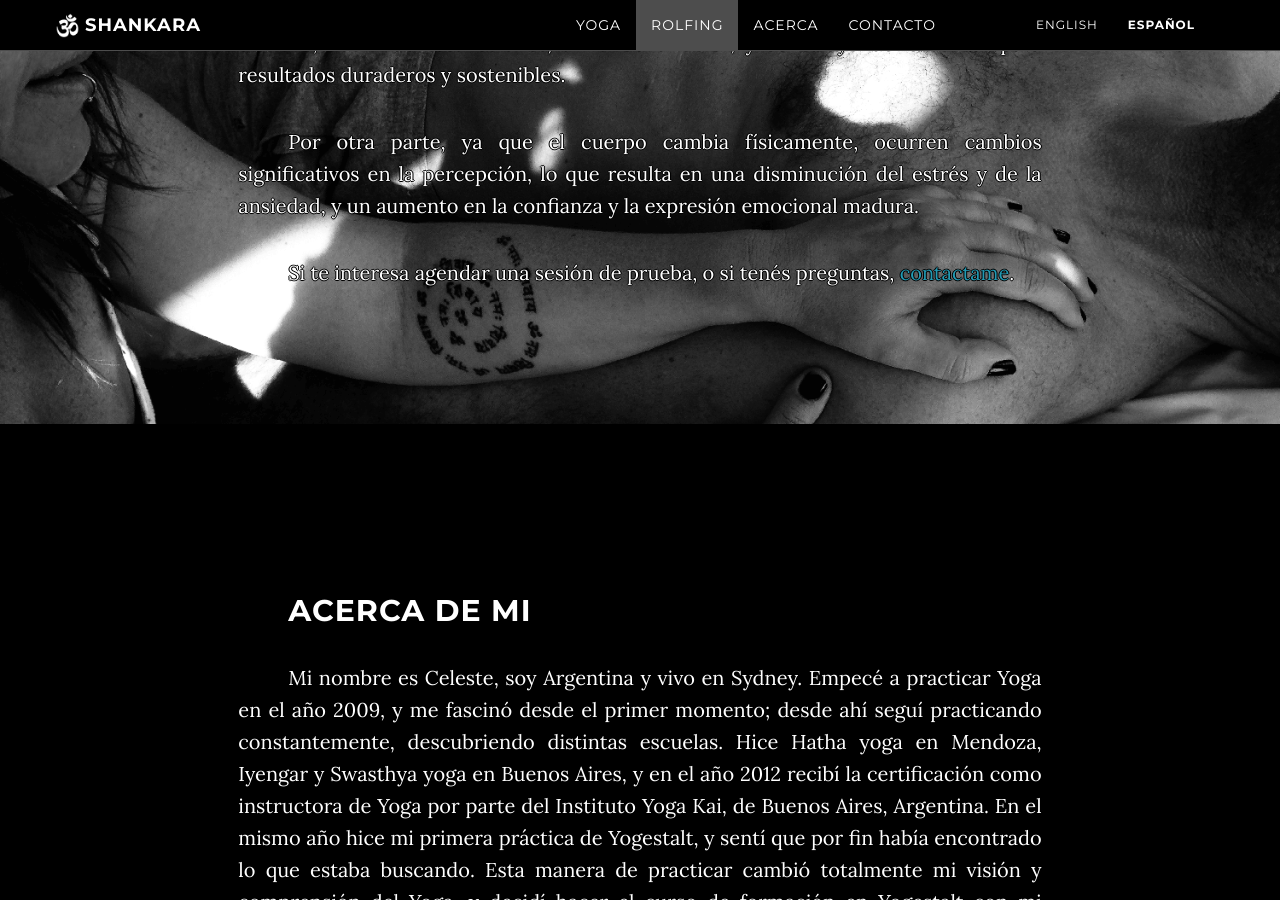
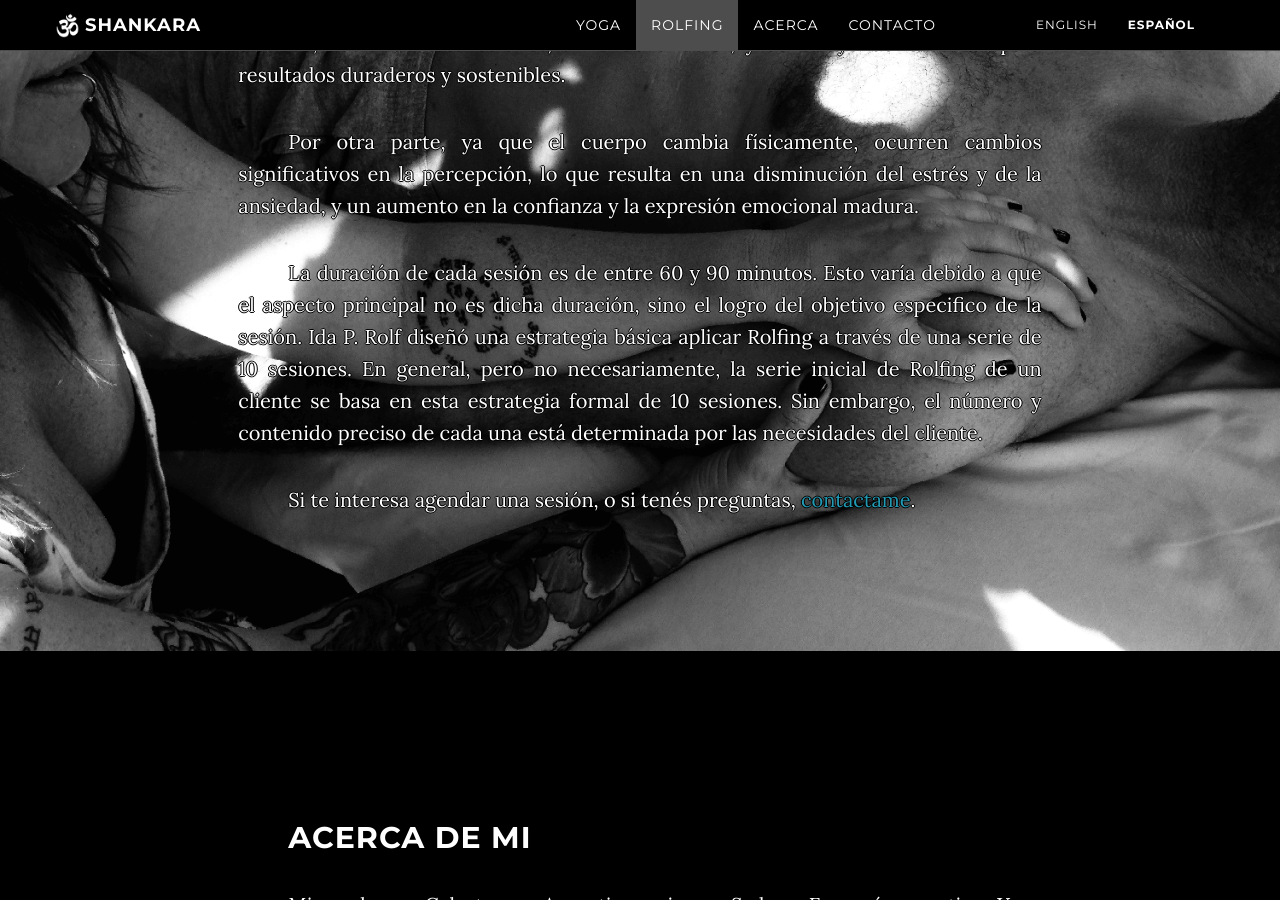
Before and after one commit to cele-carrillo/om_shankara, a Jekyll site: the page built from es/index.html, in a window 1280 px wide and 900 px high, scrolled down 3658 px. Built offline with Jekyll 4.4.1, drawn with Linux system fonts in a browser that asks for light colours; some of the changed text lies outside the part shown.

Commit message:
actualizacion textos

```diff
--- a/_config.yml
+++ b/_config.yml
@@ -65,17 +65,18 @@ t:
       - "Yogestalt is the type of Yoga that I practice, study and teach, and is the name given to the practice of various forms of Yoga in the light of Gestalt therapy. Practice through which a process of transformation starts, in which opposites, as well as the tension between them, become apparent. This allows us to know and integrate the opposites in ourselves. Some of the opposites we try to integrate are: flexibility and rigidity, strength and weakness, contraction and expansion, dispersal and concentration, fantasy and reality, lack and presence, discomfort and comfort, what’s open and what’s closed, what’s free and what’s oppressed, pain and pleasure, apathy and vitality, courage and shame, what’s rejected and what’s accepted, anger and serenity, joy and sorrow, anguish and relief, restlessness and peace, fear and love."
       - "During the practice, different ways of breathing are explored, as well as various forms of stretching and strengthening. We also attempt to generate, in various different ways, stimuli on the organic and energetic aspects, and to deepen the contemplative aspect by using sound vibrations and symbolic gestures. Finally, we aim for the integration of our oneiric and vigil worlds. Always with the intention of being present, putting into practice the contemplative aspect that yoga offers to deepen the perception of the here and now; contemplating and observing ourselves, as proposed by the Gestalt therapy, in a non-interpretative and essentially descriptive way, focusing on what is being perceived and felt here and now. This subjective perception is essential, and invites the practitioner to trust what he feels, rediscovering organic ways of practicing, which frees the roads that connect our bodily, emotional, mental and intuitive aspects."
       - "The practice guides us in finding our innate potential, starting the journey towards our own center, regaining the ability to trust ourselves. This experience, which is unique, diverse and personal, strengthens our confidence in the resources available to us, helping us live in a genuine way, free of conditionings."
-      - "If you want to schedule a trial class, or if you have questions, <a href='#contact'>contact me</a>."
+      - "If you want to schedule a class, or if you have questions, <a href='#contact'>contact me</a>."
 
     content_rolfing:
       - "" # Extra empty paragraph for better visualization
       - "Rolfing® Structural Integration, originally developed by Dr. Ida Rolf, PhD, is based on the premise that the quality of life and well-being depend in part on the person’s capacity to adapt to the field of gravity. Rolfing is an approach to helping the person live and function with greater ease, grace and efficiency in the field of gravity. In particular, Rolfing helps us use gravity as an ally in the manifestation of the human upright posture, as well as in the uniquely human activities and place in the world that uprightness permits."
-      - "Rolfing® Structural Integration can significantly improve your body‘s structure, posture and movement by releasing accumulated tensions and strains through a process involving soft tissue manipulation and movement education."
+      - "Rolfing Structural Integration can significantly improve your body‘s structure, posture and movement by releasing accumulated tensions and strains through a process involving soft tissue manipulation and movement education."
       - "Rolfing can help athletes, dancers, actors, musicians, yoga and martial arts practitioners, or anyone wishing to improve their body awareness and physical performance. As well as people of all ages with histories of pain and discomfort, and anyone hoping to rediscover freedom and ease of movement."
-      - "Rolfers™ work with the body’s soft tissue, specifically connective tissue called fascia. Fascia gives muscles, organs and the human body support, their characteristic shape, and being highly enervated is key to perception, posture, coordination and movement. A Rolfer uses their unique quality of touch during a series of sessions that engage the entire body in a very precise way, while also inviting client participation through movement. Working together, Rolfer and client seek to encourage new postural and movement patterns that are more comfortable and efficient – resolving pain and discomfort, adding ease and grace to every client’s life."
+      - "Rolfers™ work with the body’s soft tissue, specifically connective tissue called fascia. Fascia gives muscles, organs and the human body support and their characteristic shape, and since it's highly enervated it's key to perception, posture, coordination and movement. A Rolfer uses their unique quality of touch during a series of sessions that engage the entire body in a very precise way, while also inviting client participation through movement. Working together, Rolfer and client seek to encourage new postural and movement patterns that are more comfortable and efficient – resolving pain and discomfort, adding ease and grace to every client’s life."
       - "Rolfing works, because it initiates structural changes that restore the entire body to a more natural order. The body’s inherent capacity to adapt relaxes, corrects and integrates misalignments and imbalances. This allows posture and movement patterns to adjust towards their most efficient and at-ease form, freeing restrictions, alleviating pain, and building a foundation for lasting and sustainable results."
       - "Moreover, as the body changes physically, significant shifts in perception occur as well, resulting in lowered stress and anxiety, increased confidence and maturing emotional expression"
-      - "If you have questions, or if you want to book a session, <a href='#contact'>contact me</a>."
+      - "Sessions are usually between 60 and 90 minutes long. This varies because the important aspect here is not the duration but the accomplishment of the specific session's goals. Ida P. Rolf designed a basic strategy to deliver Rolfing as a series of 10 sessions. Generally, but not necessarily, a client's initial Rolfing series is based on this formal 10-sessions strategy. However, the number of sessions and precise content of each is determined by the client's needs and best interests."
+      - "If you want to book a session, or ask a question, <a href='#contact'>contact me</a>."
 
     content_about:
       - "My name is Celeste, I'm from Argentina and I live in Sydney. I started practicing yoga in 2009, and it fascinated me from the very first moment; from then on I kept practicing and discovering different schools. I practiced Hatha yoga in Mendoza, and Iyengar and Swasthya yoga in Buenos Aires, and in 2012 I received the certification as Yoga instructor from the Yoga Kai Institute, in Buenos Aires, Argentina. During that year, I also practiced Yogestalt for the very first time, and I felt that I had finally found what I was looking for. This way of practicing totally changed my view and understanding of Yoga, and I decided to do the Yogestalt training course with my teacher, Ricardo Risso Patron, in 2013, in Buenos Aires, Argentina. Since then I am studying with him, practicing, learning, deepening my knowledge and understanding."
@@ -118,7 +119,7 @@ t:
       - "Yogestalt es el tipo de Yoga que yo practico, estudio y enseño, y es el nombre que recibe la práctica de las diversas formas de Yoga bajo la luz de la Terapia Gestalt. Práctica a través de la cual se inicia un proceso de transformación en el que los opuestos se hacen presentes, así como también la tensión que existe entre ellos. Esto nos permite conocer e integrar los opuestos en nosotros mismos. Algunos de los opuestos que intentamos integrar son la flexibilidad con la rigidez, la fuerza con la debilidad, la contracción con la ampliación, la dispersión con la concentración, la fantasía con la realidad, la ausencia con la presencia, la incomodidad con la comodidad, lo abierto con lo cerrado, lo oprimido con lo liberado, el dolor con el placer, la apatía con la vitalidad, la vergüenza con el coraje, lo rechazado con lo aceptado, la ira con la serenidad, la alegría con la tristeza, la angustia con el alivio, la intranquilidad con la tranquilidad, el miedo con el amor."
       - "En la práctica se proponen diferentes maneras de respirar, y se invita a descubrir y experimentar diversas formas de estirarse y fortalecerse, a practicar variadas maneras de generar estímulos sobre el aspecto orgánico y energético, a profundizar el aspecto contemplativo, a usar vibraciones sonoras, a profundizar en gestos simbólicos, y a integrar el mundo onírico con el de la vigilia. Siempre con la intención de estar presente, poniendo en práctica el aspecto contemplativo que el Yoga ofrece para profundizar en el aquí-ahora; contemplándonos, como propone la Terapia Gestalt, de forma esencialmente descriptiva, no interpretativa, poniendo el foco sobre lo que se está percibiendo y sintiendo en el momento. Esta percepción subjetiva es fundamental, e invita al practicante a que confíe en lo que siente, redescubriendo formas orgánicas de practicar, que liberan los caminos que conectan nuestro aspecto corporal, con el emocional, con el mental y el intuitivo."
       - "La práctica nos lleva a que nos encontremos con nuestro potencial innato, iniciando nuestro viaje hacia nuestro propio centro, recuperando la posibilidad de apoyarnos en nosotros mismos. Esta experiencia, que es única, diversa y personal, fortalece nuestra confianza en los recursos de los que disponemos como personas, intentando vivir de una manera auténtica y libre de condicionamientos."
-      - "Si te interesa agendar una clase de prueba, o si tenés preguntas, <a href='#contact'>contactame</a>."
+      - "Si te interesa agendar una clase, o si tenés preguntas, <a href='#contact'>contactame</a>."
 
     content_rolfing:
       - "" # Extra empty paragraph for better visualization
@@ -128,7 +129,8 @@ t:
       - "Los Rolfers, trabajan con los tejidos blandos del cuerpo, específicamente el tejido conectivo llamado fascia. Este tejido brinda apoyo a nuestros músculos, órganos y a todo nuestro cuerpo, dándole también su forma característica. Al ser altamente enervado, es clave para la percepción, la postura, la coordinación y el movimiento. Los Rolfers utilizan su calidad única de tacto durante una seria de sesiones que involucran a todo el cuerpo de una manera muy precisa, a la vez que alientan la participación activa del cliente a través de distintos movimientos. Trabajando juntos, el Rolfer y el cliente tratan de fomentar nuevos patrones posturales y de movimiento, que sean más cómodos y eficientes  aliviando así el dolor y el malestar, añadiendo facilidad y gracia a la vida diaria del cliente."
       - "Rolfing funciona ya que inicia cambios estructurales que tienden a restaurar el orden natural del cuerpo. La capacidad inherente del cuerpo para adaptarse relaja, corrige y permite la integración de dichos desajustes y desequilibrios. Esto permite que los patrones de postura y movimiento se ajusten hacia su forma más eficiente y cómoda, liberando restricciones, aliviando el dolor, y construyendo las bases para resultados duraderos y sostenibles."
       - "Por otra parte, ya que el cuerpo cambia físicamente, ocurren cambios significativos en la percepción, lo que resulta en una disminución del estrés y de la ansiedad, y un aumento en la confianza y la expresión emocional madura."
-      - "Si te interesa agendar una sesión de prueba, o si tenés preguntas, <a href='#contact'>contactame</a>."
+      - "La duración de cada sesión es de entre 60 y 90 minutos. Esto varía debido a que el aspecto principal no es dicha duración, sino el logro del objetivo especifico de la sesión. Ida P. Rolf diseñó una estrategia básica aplicar Rolfing a través de una serie de 10 sesiones. En general, pero no necesariamente, la serie inicial de Rolfing de un cliente se basa en esta estrategia formal de 10 sesiones. Sin embargo, el número y contenido preciso de cada una está determinada por las necesidades del cliente."
+      - "Si te interesa agendar una sesión, o si tenés preguntas, <a href='#contact'>contactame</a>."
 
     content_about:
       - "Mi nombre es Celeste, soy Argentina y vivo en Sydney. Empecé a practicar Yoga en el año 2009, y me fascinó desde el primer momento; desde ahí seguí practicando constantemente, descubriendo distintas escuelas. Hice Hatha yoga en Mendoza, Iyengar y Swasthya yoga en Buenos Aires, y en el año 2012 recibí la certificación como instructora de Yoga por parte del Instituto Yoga Kai, de Buenos Aires, Argentina. En el mismo año hice mi primera práctica de Yogestalt, y sentí que por fin había encontrado lo que estaba buscando. Esta manera de practicar cambió totalmente mi visión y comprensión del Yoga, y decidí hacer el curso de formación en Yogestalt con mi profesor, Ricardo Risso Patrón, en el año 2013, en Buenos Aires, Argentina. Desde entonces que estoy estudiando con él, practicando, aprendiendo, profundizando."
```
Also changed, not shown: Gemfile.lock.
